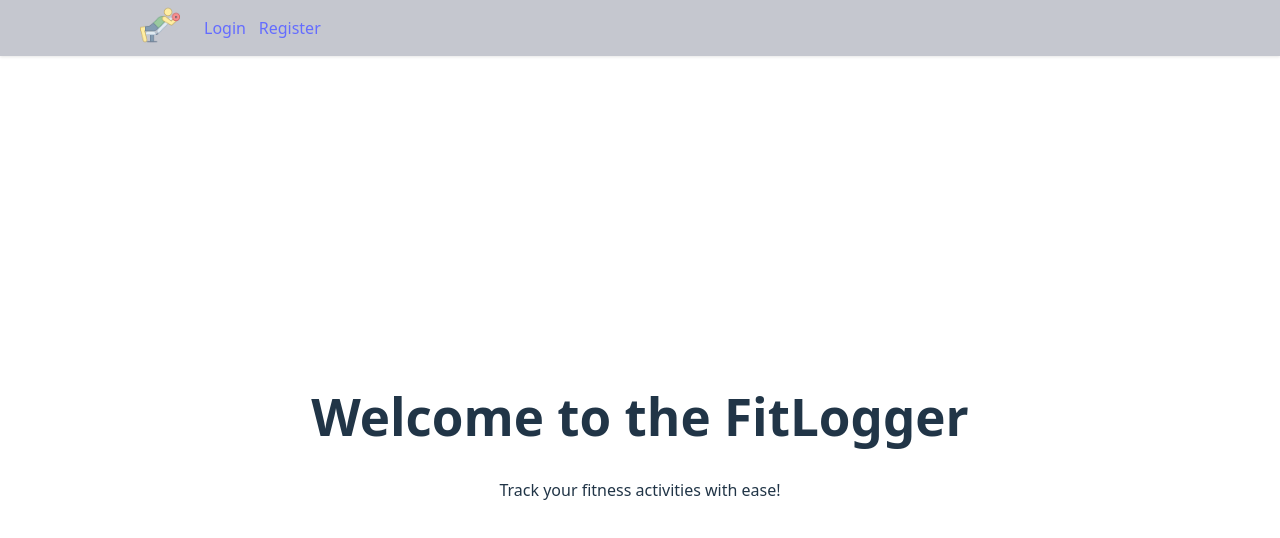
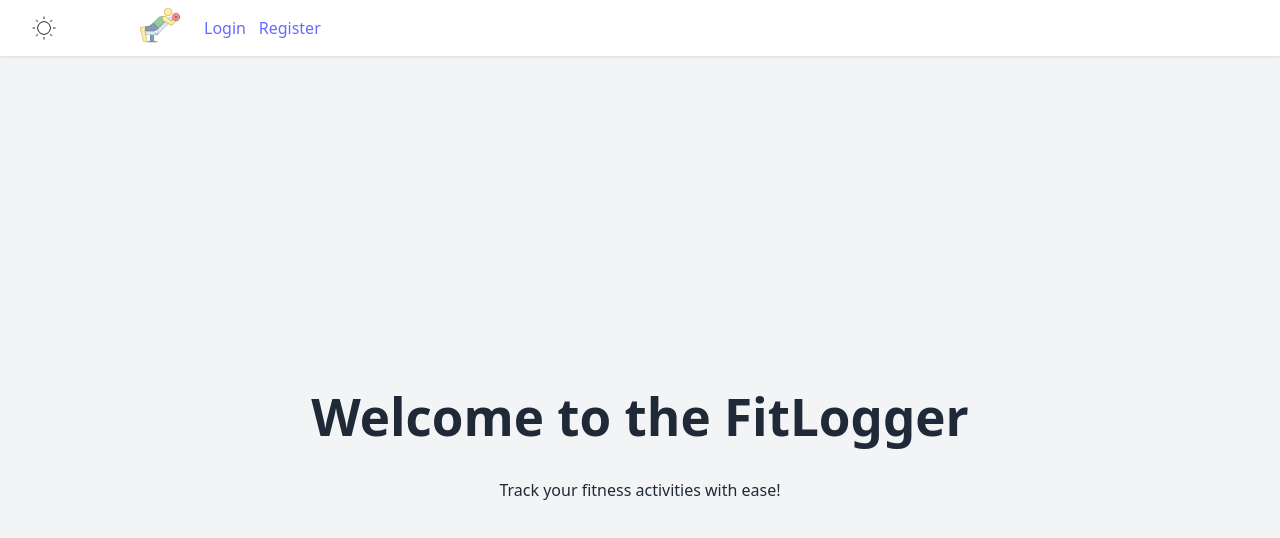
Before and after one commit to bikstok/FitLogger, a Svelte app in the folder fitness-client/: page / in a window 1280 px wide. Shown: the top 538 px of the page. Built offline with nearby package versions, Linux system fonts and the light colour scheme; no server answers.

Commit message:
added a dark mode toggle and created themStore.js to handle the logic

```diff
--- a/fitness-client/src/App.svelte
+++ b/fitness-client/src/App.svelte
@@ -2,6 +2,7 @@
   import { Router, Link, Route, navigate } from "svelte-routing";
   import { onMount } from 'svelte';
   import { user, loadSession, clearUser } from './lib/stores/authStore.js';
+  import { theme } from './lib/stores/themeStore.js';
   import Register from './pages/Register/Register.svelte';
   import Login from './pages/Login/Login.svelte';
   import Dashboard from './pages/Dashboard/Dashboard.svelte';
@@ -12,6 +13,8 @@
   import MyRoutines from './pages/MyRoutines/MyRoutines.svelte';
   import PrivateRoute from './lib/PrivateRoute.svelte';
   import fitnessLogo from '/fitness_favicon.png';
+  import darkModeIcon from './assets/dark_mode.png';
+  import lightModeIcon from './assets/light_mode.png';
   import toastr from 'toastr';
   import { fetchPost } from './util/fetchUtil.js';
 
@@ -30,14 +33,22 @@
       toastr.error("Network error");
     }
   }
-  // Load session once for the whole app so `$user` becomes available
+
   onMount(() => {
     loadSession();
+    theme.init();
   });
 </script>
 
 <Router>
   <header>
+    <button class="theme-toggle" on:click={theme.toggle} title="Toggle Dark Mode">
+      {#if $theme}
+        <img src={lightModeIcon} class="icon" alt="Light Mode Logo" />
+      {:else}
+        <img src={darkModeIcon} class="icon" alt="Dark Mode Logo" />
+      {/if}
+    </button>
     <div class="nav-container">
       <div class="nav-left">
         <a href="/" class="logo-link">
@@ -87,7 +98,7 @@
     top: 0;
     left: 0;
     width: 100%;
-    background-color: #c5c7cf;
+    background-color: #ffffff;
     box-shadow: 0 1px 3px rgba(0,0,0,0.1);
     z-index: 1000;
   }
@@ -116,6 +127,12 @@
     filter: drop-shadow(0 0 0.8em #646cffaa);
   }
 
+  .icon {
+    width: 24px;
+    height: 24px;
+    object-fit: contain;
+  }
+
   nav {
     display: flex;
     gap: 0.8em; /* tighter spacing between links */
@@ -142,4 +159,55 @@
     margin-right: auto;
     padding: 2em;
   }
+
+  .theme-toggle {
+    background: none;
+    border: none;
+    cursor: pointer;
+    padding: 0;
+    display: flex;
+    align-items: center;
+    color: #333;
+    position: absolute;
+    left: 2rem;
+    top: 50%;
+    transform: translateY(-50%);
+  }
+
+  /* Global Light Mode Styles (Default) */
+  :global(body) {
+    background-color: #f3f4f6;
+    color: #1f2937;
+    margin: 0;
+  }
+
+  /* Global Dark Mode Styles */
+  :global(body.dark-mode) {
+    background-color: #121212;
+    color: #e0e0e0;
+  }
+  :global(body.dark-mode) .theme-toggle {
+    color: #fbbf24;
+  }
+  :global(body.dark-mode) header {
+    background-color: #1f2937;
+    border-bottom: 1px solid #374151;
+  }
+  :global(body.dark-mode) .card,
+  :global(body.dark-mode) .workout-card,
+  :global(body.dark-mode) .exercise-card,
+  :global(body.dark-mode) .modal-content,
+  :global(body.dark-mode) .stats-container {
+    background-color: #1f2937;
+    border-color: #374151;
+    color: #e0e0e0;
+  }
+  :global(body.dark-mode) h1, :global(body.dark-mode) h2, :global(body.dark-mode) h3 {
+    color: #f3f4f6;
+  }
+  :global(body.dark-mode) input, :global(body.dark-mode) select {
+    background-color: #374151;
+    border-color: #4b5563;
+    color: white;
+  }
 </style>
--- /dev/null
+++ b/fitness-client/src/lib/stores/themeStore.js
@@ -0,0 +1,35 @@
+import { writable } from 'svelte/store';
+
+function createThemeStore() {
+    const isBrowser = typeof window !== 'undefined';
+    const savedTheme = isBrowser ? localStorage.getItem('theme') : null;
+    const initialValue = savedTheme === 'dark';
+
+    const { subscribe, update } = writable(initialValue);
+
+    return {
+        subscribe,
+        toggle: () => {
+            update(isDark => {
+                const newMode = !isDark;
+                if (isBrowser) {
+                    if (newMode) {
+                        document.body.classList.add('dark-mode');
+                        localStorage.setItem('theme', 'dark');
+                    } else {
+                        document.body.classList.remove('dark-mode');
+                        localStorage.setItem('theme', 'light');
+                    }
+                }
+                return newMode;
+            });
+        },
+        init: () => {
+            if (isBrowser && initialValue) {
+                document.body.classList.add('dark-mode');
+            }
+        }
+    };
+}
+
+export const theme = createThemeStore();
```
Also changed, not shown: fitness-client/src/assets/dark_mode.png (added), fitness-client/src/assets/light_mode.png (added).
